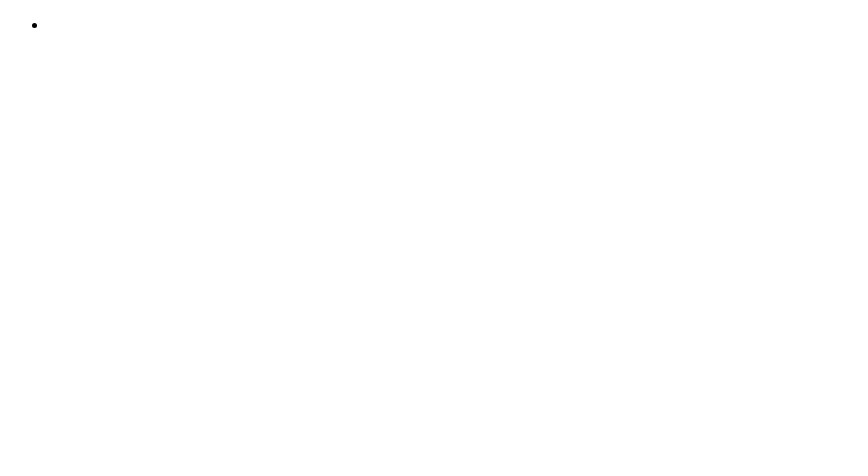
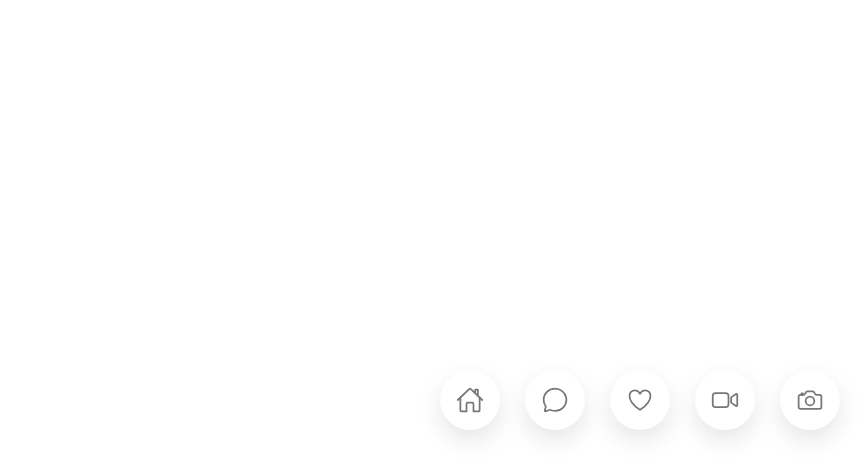
Before and after one commit to rodrigoandregg/color-menu, a plain HTML site: page index.html in a window 1280 px wide. Shown: the whole page, without its empty margins (0-868 px from the left). Drawn offline with nearby package versions, Linux system fonts and the light colour scheme.

Commit message:
add html structure and styles

```diff
--- a/index.html
+++ b/index.html
@@ -11,12 +11,39 @@
 
 <body>
     <ul>
-        <li style="--i: #000; --j: #999;">
-            <span class="icon"></span>
-            <span class="title"></span>
+        <li style="--i: #a955ff; --j: #ea51ff;">
+            <span class="icon">
+                <ion-icon name="home-outline"></ion-icon>
+            </span>
+            <span class="title">Home</span>
+        </li>
+        <li style="--i: #56ccf2; --j: #2f80ed;">
+            <span class="icon">
+                <ion-icon name="chatbubble-outline"></ion-icon>
+            </span>
+            <span class="title">Messages</span>
+        </li>
+        <li style="--i: #ff9966; --j: #ff5e62;">
+            <span class="icon">
+                <ion-icon name="heart-outline"></ion-icon>
+            </span>
+            <span class="title">Favourite</span>
+        </li>
+        <li style="--i: #80ff72; --j: #7ee8fa;">
+            <span class="icon">
+                <ion-icon name="videocam-outline"></ion-icon>
+            </span>
+            <span class="title">Videos</span>
+        </li>
+        <li style="--i: #ffa9c6; --j: #f434e2;">
+            <span class="icon">
+                <ion-icon name="camera-outline"></ion-icon>
+            </span>
+            <span class="title">Photos</span>
         </li>
     </ul>
-
+    <script type="module" src="https://unpkg.com/ionicons@5.5.2/dist/ionicons/ionicons.esm.js"></script>
+    <script nomodule src="https://unpkg.com/ionicons@5.5.2/dist/ionicons/ionicons.js"></script>
 </body>
 
 </html>
--- a/style.css
+++ b/style.css
@@ -0,0 +1,107 @@
+@import url("https://fonts.googleapis.com/css2?family=Poppins:wght@200;300;400;500;600;700;800;900&display=swap");
+
+* {
+	margin: 0;
+	padding: 0;
+	box-sizing: border-box;
+	font-family: "Poppins", sans-serif;
+}
+
+body {
+	display: flex;
+	justify-content: center;
+	align-items: center;
+	min-height: 100vh;
+}
+
+ul {
+	position: relative;
+	display: flex;
+	gap: 25px;
+}
+
+ul li {
+	position: relative;
+	list-style: none;
+	width: 60px;
+	height: 60px;
+	background-color: #fff;
+	border-radius: 60px;
+	cursor: pointer;
+	display: flex;
+	justify-content: center;
+	align-items: center;
+	box-shadow: 0 10px 25px rgba(0, 0, 0, 0.1);
+	transition: 0.5s;
+}
+
+ul li:hover {
+	width: 180px;
+	box-shadow: 0 10px 25px rgba(0, 0, 0, 0);
+}
+
+ul li::before {
+	content: "";
+	position: absolute;
+	inset: 0;
+	border-radius: 60px;
+	background: linear-gradient(45deg, var(--i), var(--j));
+	opacity: 0;
+	transition: 0.5s;
+}
+
+ul li:hover::before {
+	opacity: 1;
+}
+
+ul li::after {
+	content: "";
+	position: absolute;
+	width: 100%;
+	height: 100%;
+	border-radius: 60px;
+	background: linear-gradient(45deg, var(--i), var(--j));
+	transition: 0.5s;
+	filter: blur(15px);
+	z-index: -1;
+	opacity: 0;
+}
+
+ul li:hover::after {
+	opacity: 0.5;
+}
+
+ul li ion-icon {
+	color: #777;
+	font-size: 1.75em;
+	transition: 0.5s;
+	transition-delay: 0.25s;
+}
+
+ul li:hover ion-icon {
+	transform: scale(0);
+	color: #fff;
+	transition-delay: 0s;
+}
+
+ul li span {
+	position: absolute;
+	display: flex;
+	justify-content: center;
+	align-items: center;
+}
+
+ul li .title {
+	color: #fff;
+	font-size: 1.1em;
+	text-transform: uppercase;
+	letter-spacing: 0.1em;
+	transform: scale(0);
+	transition: 0.5s;
+	transition-delay: 0s;
+}
+
+ul li:hover .title {
+	transform: scale(1);
+	transition-delay: 0.25s;
+}
```
